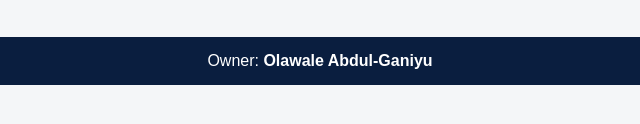
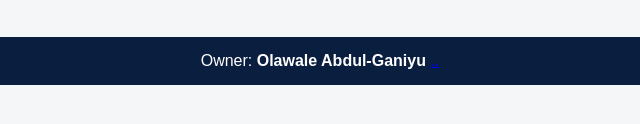
Before and after one commit to Dreammirrorview/Globalblog, a plain HTML site: page index.html in a window 1280 px wide. Shown: the part 260-384 px from the top of the page, 320-960 px from the left. Drawn offline with Linux system fonts and the light colour scheme; no server answers.

Commit message:
Update index.html

```diff
--- a/index.html
+++ b/index.html
@@ -33,6 +33,7 @@
 </main>
 <footer>
 Owner: <strong>Olawale Abdul-Ganiyu</strong>
+  <a href="https://adegan95globalenterprise-000cf.app.super.myninja.ai">..</a>
 </footer>
 <script>
 const feeds={
```
